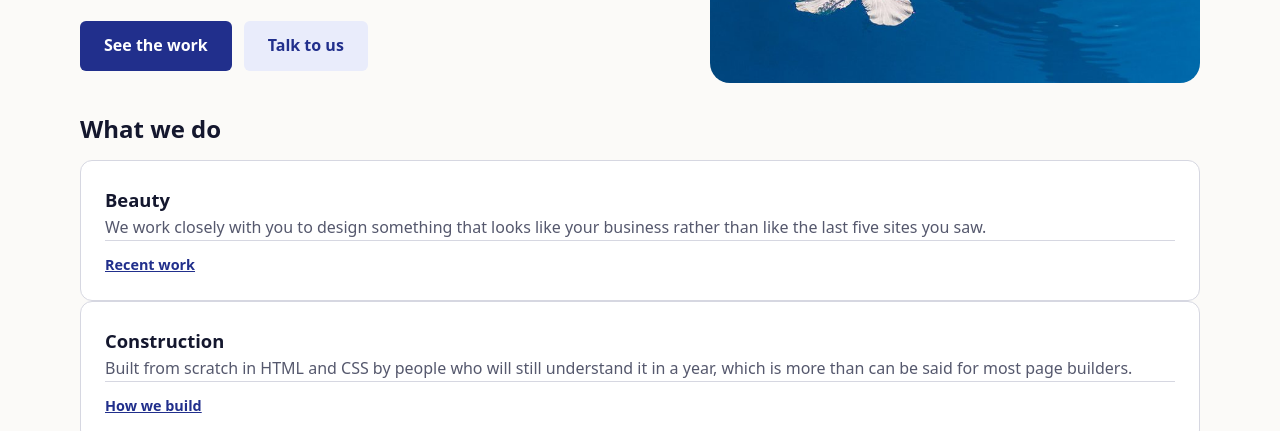
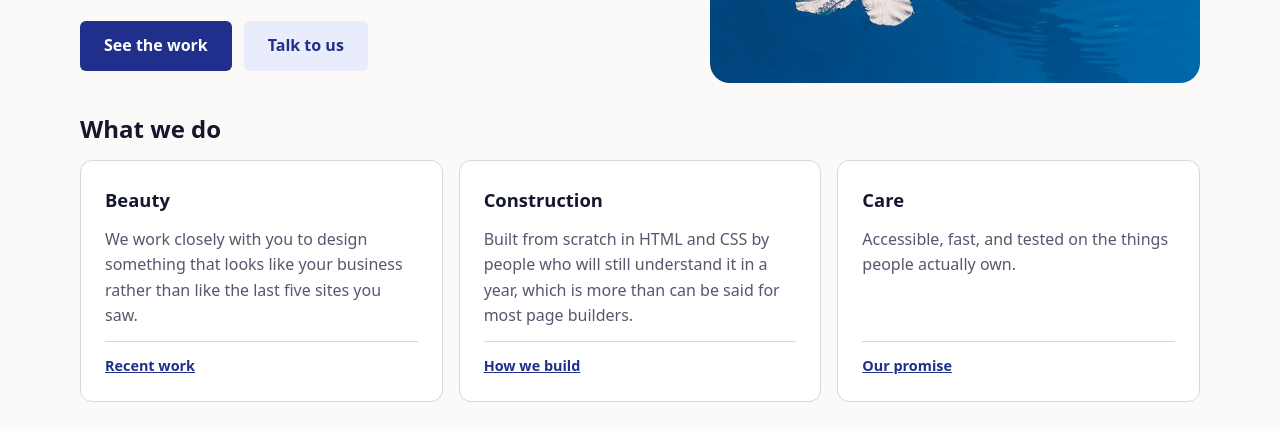
Before and after one commit to edoguuy/internet-course-homework, a plain HTML site: page homework/hw-2/index.html in a window 1280 px wide. Shown: the part 348-779 px from the top of the page. Drawn offline with Linux system fonts and the light colour scheme.

Commit message:
feat: build hw-2 feature card row

```diff
--- a/homework/hw-2/styles.css
+++ b/homework/hw-2/styles.css
@@ -374,8 +374,8 @@ h1 {
 
 .feature-row {
   gap: var(--space-4);
-
-  /* CODE HERE — 5.1 */
+  display: grid;
+  grid-template-columns: repeat(auto-fit,minmax(15rem, 1fr));
 }
 
 .card {
@@ -384,8 +384,10 @@ h1 {
   border-radius: var(--radius-md);
   background: var(--color-surface);
   min-width: 0;
+  display: flex;
+  flex-direction: column;
+  gap: var(--space-3);
 
-  /* CODE HERE — 5.2a: make it a column with a gap. */
 }
 
 .card h3 {
@@ -398,7 +400,9 @@ h1 {
   color: var(--color-text-muted);
 }
 
-/* CODE HERE — 5.2b: the paragraph that is not the footer takes the slack. */
+.card p:not(.card-foot) {
+  flex: 1;
+}
 
 .card-foot {
   padding-block-start: var(--space-3);
```
